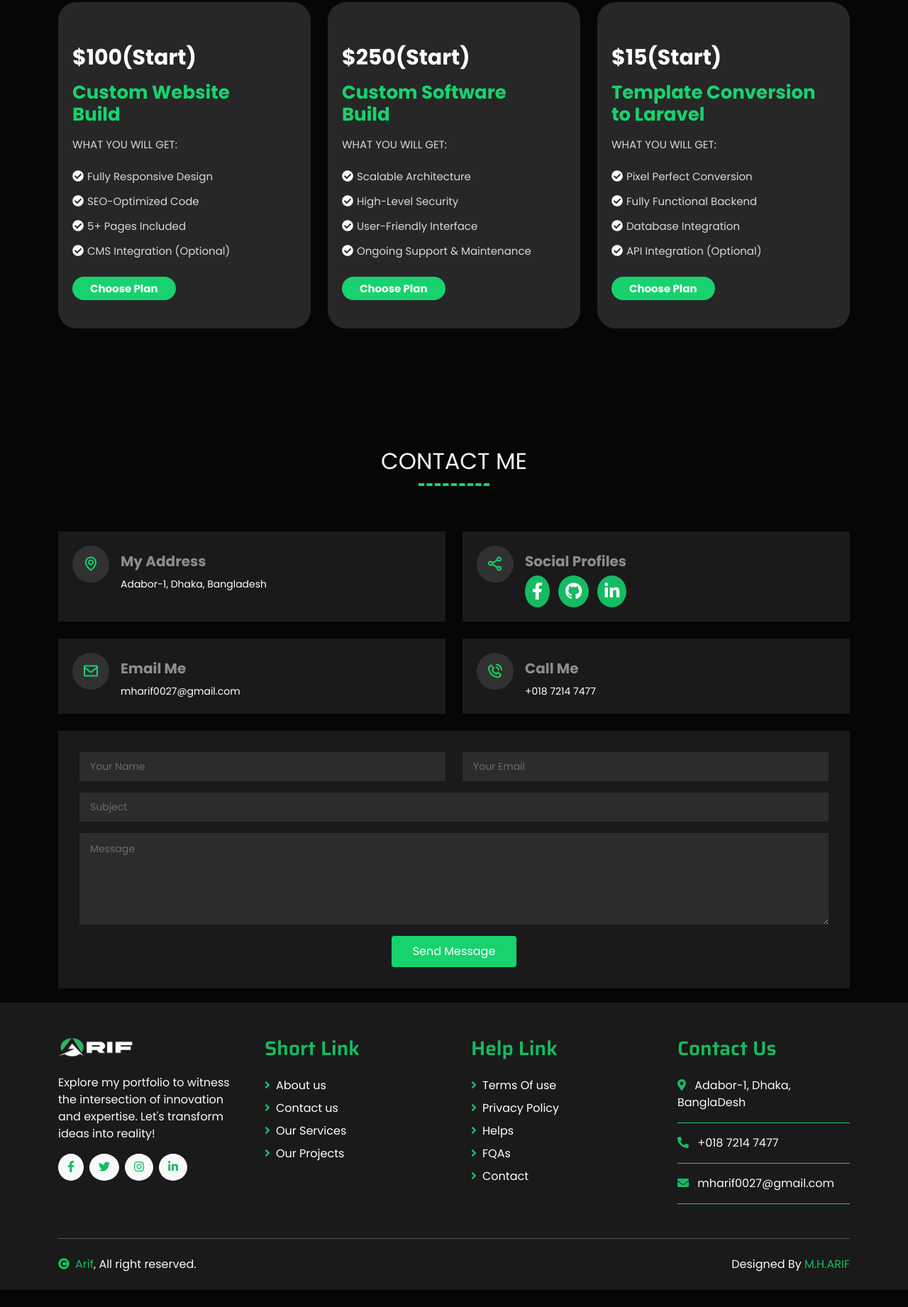
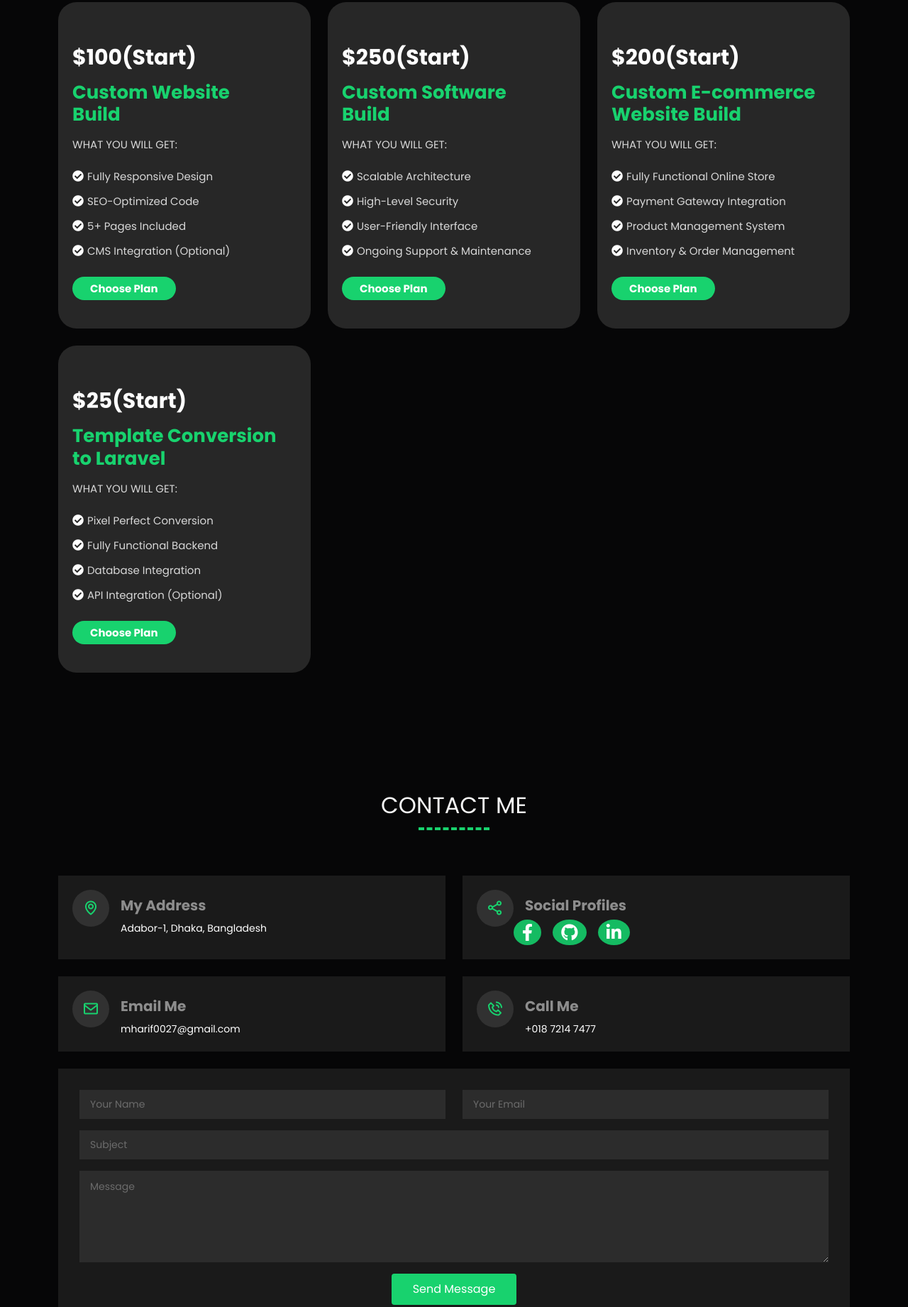
Before and after one commit to arif5441/portfolio-arif, a plain HTML site: page index.html in a window 1280 px wide. Shown: the part 4302-6144 px from the top of the page at 71% size. Before the commit the page ends 6120 px from the top, so only its background shows below. Drawn offline with nearby package versions, Linux system fonts and the light colour scheme.

Commit message:
social icon add

```diff
--- a/assets/css/style.css
+++ b/assets/css/style.css
@@ -1106,20 +1106,25 @@ body{
   margin: 0 0 0 68px;
 }
 
-.contact .info-box .social-links {
+/* .contact .info-box .social-links {
   margin: 5px 0 0 68px;
   display: flex;
-}
+} */
 
-.contact .info-box .social-links a {
+ .social-links  i{
   font-size: 24px;
-  padding: 10px;
+  padding: 18px 12px;
   display: inline-block;
   background-color: #15bb62;
   border-radius: 50%;
   color: #fff;
-  line-height: 1;
+  line-height: 0;
   margin-right: 12px;
+  transition: 0.3s;
+}
+.social-links  i:hover{
+  background-color: #fff;
+  color: #15bb62;
   transition: 0.3s;
 }
 
@@ -1263,13 +1268,17 @@ body{
     letter-spacing: 1px;
 }
 
-/* .footer-social-links a:hover {
+.footer-social-links i {
     background:  #15bb62 !important;
-    border: 0;
-} */
-.footer-social-links>a:hover, i:hover{
-  background-color: #18d26e !important;
-  color: white !important;
+    color: #fff !important;
+    padding: 12px 13px !important;
+    border-radius: 50%;
+    margin-right: 12px;
+}
+.footer-social-links i:hover {
+  background:  #fff !important;
+  color: #15bb62 !important;
+  transition: all 0.3s;
 }
 .text-secondary{
   color: #15bb62 !important;
--- a/index.html
+++ b/index.html
@@ -591,11 +591,35 @@
           </div>
         </div>
 
+        <!-- Custom E-commerce Website Build -->
+        <div class="col-lg-3 col-md-6 col-sm-12 mb-4">
+          <div class="full-card">
+            <div class="card-body">
+              <h2 class="card-title">$200(Start)</h2>
+              <h3 class="card-title my-3">Custom E-commerce Website Build</h3>
+              <p class="card-text">WHAT YOU WILL GET:</p>
+              <a href=""><i class="fas fa-check-circle"></i><span>Fully Functional Online Store</span></a>
+              <br>
+              <a href=""><i class="fas fa-check-circle"></i><span>Payment Gateway Integration</span></a>
+              <br>
+              <a href=""><i class="fas fa-check-circle"></i><span>Product Management System</span></a>
+              <br>
+              <a href=""><i class="fas fa-check-circle"></i><span>Inventory & Order Management</span></a>
+              <div class="choose-btn my-4">
+                <a href="#">Choose Plan</a>
+              </div>
+              <div class="package-overlay">
+                <a href="#">Hot</a>
+              </div>
+            </div>
+          </div>
+        </div>
+
         <!-- Template Conversion to Laravel -->
         <div class="col-lg-3 col-md-6 col-sm-12 mb-4">
           <div class="full-card">
             <div class="card-body">
-              <h2 class="card-title">$15(Start)</h2>
+              <h2 class="card-title">$25(Start)</h2>
               <h3 class="card-title my-3">Template Conversion to Laravel</h3>
               <p class="card-text">WHAT YOU WILL GET:</p>
               <a href=""><i class="fas fa-check-circle"></i><span>Pixel Perfect Conversion</span></a>
@@ -707,14 +731,13 @@ background-color: #1a1a1a !important; margin-top: 20px;">
           <p class="mt-4 text-light">Explore my portfolio to witness the intersection of innovation and expertise. Let's
             transform ideas into reality!</p>
           <div class="d-flex footer-social-links">
-            <a href="" class="btn-light nav-fill btn btn-square rounded-circle me-2"><i
+            <a href="https://www.facebook.com/Arif5441" target="_blank"><i
                 class="fab fa-facebook-f text-secondary"></i></a>
-            <a href="" class="btn-light nav-fill btn btn-square rounded-circle me-2"><i
+            <a href="https://github.com/arif5441" target="_blank"><i class="fab fa-github text-secondary"></i></a>
+            <a href="https://www.linkedin.com/in/arif5441/" target="_blank"><i
+                class="fab fa-linkedin-in text-secondary"></i></a>
+            <a href="https://x.com/arif_5441?t=5QKnsSOiu--hH7HU9sVCMA&s=09" target="_blank"><i
                 class="fab fa-twitter text-secondary"></i></a>
-            <a href="" class="btn-light nav-fill btn btn-square rounded-circle me-2"><i
-                class="fab fa-instagram text-secondary"></i></a>
-            <a href="" class="btn-light nav-fill btn btn-square rounded-circle me-0"><i
-                class="fab fa-linkedin-in text-secondary"></i></a>
           </div>
         </div>
         <div class="col-lg-3 col-md-6">
```
